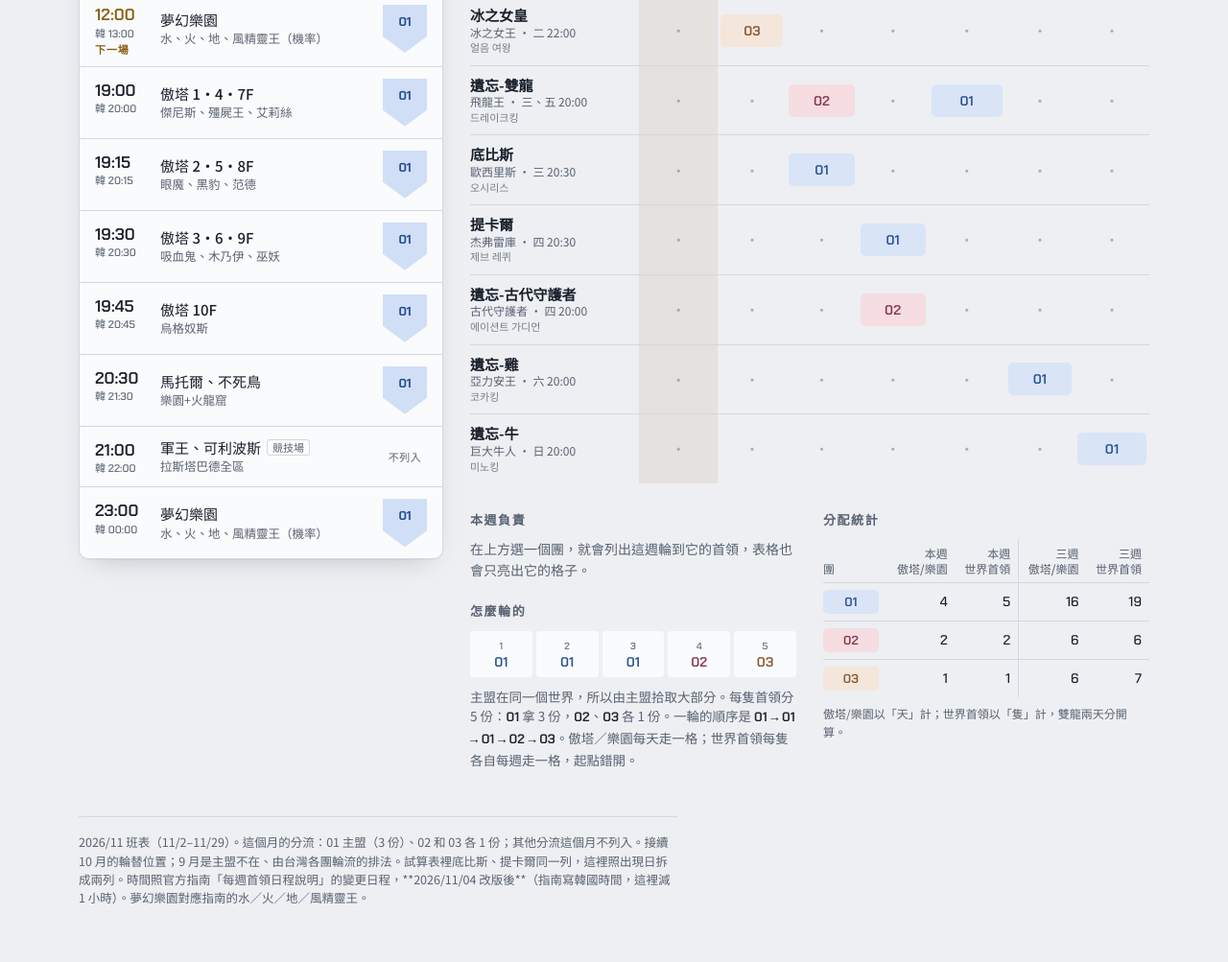
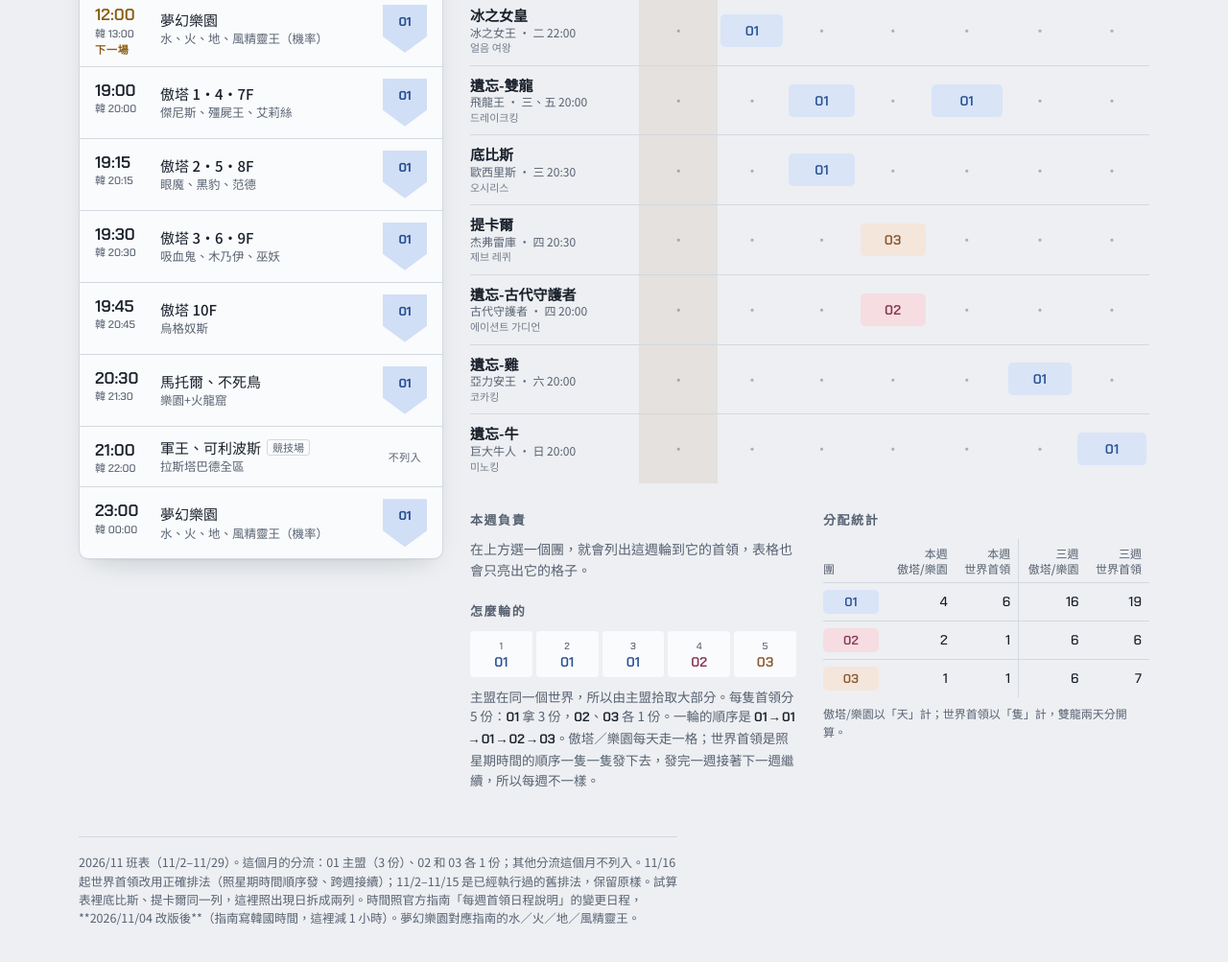
Before and after one commit to Wschedule/pandora-schedule, a plain HTML site: page index.html in a window 1280 px wide. Shown: the part 485-1488 px from the top of the page at 96% size. Drawn offline with Linux system fonts and the light colour scheme.

Commit message:
世界首領改用正確排法（照出現順序發、跨週接續），11/16 起套用
Co-Authored-By: Claude Opus 5 <noreply@anthropic.com>

```diff
--- a/index.html
+++ b/index.html
@@ -509,8 +509,8 @@ footer p { margin: 0; padding-top: 16px; border-top: 1px solid var(--rule); font
   var WEEKS = [
     { daily: ["02", "03", "01", "01", "01", "02", "03"], world: ["01", "01", "01", "01", "03", "02", "02", "03"] },
     { daily: ["01", "01", "01", "02", "03", "01", "01"], world: ["02", "01", "01", "01", "01", "03", "03", "01"] },
-    { daily: ["01", "02", "03", "01", "01", "01", "02"], world: ["03", "02", "01", "02", "01", "01", "01", "01"] },
-    { daily: ["03", "01", "01", "01", "02", "03", "01"], world: ["01", "03", "02", "03", "01", "01", "01", "01"] }
+    { daily: ["01", "02", "03", "01", "01", "01", "02"], world: ["01", "01", "01", "02", "03", "01", "01", "01"] },
+    { daily: ["03", "01", "01", "01", "02", "03", "01"], world: ["02", "03", "01", "01", "01", "02", "03", "01"] }
   ];
   // 11 月的分流（§2）：01 拿 3 份、02 ×1、03 ×1
   var CYCLE = ["01", "01", "01", "02", "03"];
@@ -600,12 +600,12 @@ footer p { margin: 0; padding-top: 16px; border-top: 1px solid var(--rule); font
       mineDaily: "傲塔1-10、樂園+火龍窟 全天",
       mineDailySub: function (f) { return f("19:00") + "–" + f("19:45") + " 傲塔 · " + f("20:30") + " 火龍窟，樂園 " + f("12:00") + " · " + f("23:00"); },
       ruleTitle: "怎麼輪的",
-      rule: "主盟在同一個世界，所以由主盟拾取大部分。每隻首領分 5 份：<span class=\"num\">01</span> 拿 3 份，<span class=\"num\">02</span>、<span class=\"num\">03</span> 各 1 份。一輪的順序是 <span class=\"num\">01 → 01 → 01 → 02 → 03</span>。傲塔／樂園每天走一格；世界首領每隻各自每週走一格，起點錯開。",
+      rule: "主盟在同一個世界，所以由主盟拾取大部分。每隻首領分 5 份：<span class=\"num\">01</span> 拿 3 份，<span class=\"num\">02</span>、<span class=\"num\">03</span> 各 1 份。一輪的順序是 <span class=\"num\">01 → 01 → 01 → 02 → 03</span>。傲塔／樂園每天走一格；世界首領是照星期時間的順序一隻一隻發下去，發完一週接著下一週繼續，所以每週不一樣。",
       patternLabel: "一輪 5 格",
       tallyTitle: "分配統計",
       tallyHead: ["團", "本週<br>傲塔/樂園", "本週<br>世界首領", "三週<br>傲塔/樂園", "三週<br>世界首領"],
       tallyNote: "傲塔/樂園以「天」計；世界首領以「隻」計，雙龍兩天分開算。",
-      footer: "2026/11 班表（11/2–11/29）。這個月的分流：01 主盟（3 份）、02 和 03 各 1 份；其他分流這個月不列入。接續 10 月的輪替位置；9 月是主盟不在、由台灣各團輪流的排法。試算表裡底比斯、提卡爾同一列，這裡照出現日拆成兩列。時間照官方指南「每週首領日程說明」的變更日程，**2026/11/04 改版後**（指南寫韓國時間，這裡減 1 小時）。夢幻樂園對應指南的水／火／地／風精靈王。"
+      footer: "2026/11 班表（11/2–11/29）。這個月的分流：01 主盟（3 份）、02 和 03 各 1 份；其他分流這個月不列入。11/16 起世界首領改用正確排法（照星期時間順序發、跨週接續）；11/2–11/15 是已經執行過的舊排法，保留原樣。試算表裡底比斯、提卡爾同一列，這裡照出現日拆成兩列。時間照官方指南「每週首領日程說明」的變更日程，**2026/11/04 改版後**（指南寫韓國時間，這裡減 1 小時）。夢幻樂園對應指南的水／火／地／風精靈王。"
     },
     ko: {
       doc: "판도라 루팅 순번표",
@@ -657,12 +657,12 @@ footer p { margin: 0; padding-top: 16px; border-top: 1px solid var(--rule); font
       mineDaily: "오만1~10층, 몽환의 낙원/마토르/피닉스 종일",
       mineDailySub: function (f) { return f("19:00") + "–" + f("19:45") + " 오만 · " + f("20:30") + " 화룡굴, 낙원 " + f("12:00") + " · " + f("23:00"); },
       ruleTitle: "순번 규칙",
-      rule: "주맹이 같은 월드에 있어 주맹이 대부분을 루팅합니다. 모든 보스는 5몫으로 나눕니다: <span class=\"num\">01</span> 3몫, <span class=\"num\">02</span>·<span class=\"num\">03</span> 각 1몫. 한 바퀴 순서는 <span class=\"num\">01 → 01 → 01 → 02 → 03</span>. 오만/낙원은 하루에 한 칸씩, 월드 보스는 보스마다 매주 한 칸씩 진행하며 시작 위치가 서로 다릅니다.",
+      rule: "주맹이 같은 월드에 있어 주맹이 대부분을 루팅합니다. 모든 보스는 5몫으로 나눕니다: <span class=\"num\">01</span> 3몫, <span class=\"num\">02</span>·<span class=\"num\">03</span> 각 1몫. 한 바퀴 순서는 <span class=\"num\">01 → 01 → 01 → 02 → 03</span>. 오만/낙원은 하루에 한 칸씩, 월드 보스는 요일·시간 순서대로 한 마리씩 나눠 주고 다음 주에 이어서 계속합니다.",
       patternLabel: "한 바퀴 5칸",
       tallyTitle: "배분 통계",
       tallyHead: ["팀", "이번 주<br>오만/낙원", "이번 주<br>월드 보스", "3주 합계<br>오만/낙원", "3주 합계<br>월드 보스"],
       tallyNote: "오만/낙원은 일수, 월드 보스는 마리 수 기준. 드레이크 킹은 두 요일을 따로 셉니다.",
-      footer: "2026년 11월 일정 (11/2–11/29). 이번 달 분류: 01 주맹(3몫), 02·03 각 1몫; 다른 분류는 이번 달 제외입니다. 10월 순번을 이어서 진행합니다. 9월은 주맹이 없어 대만 각 팀이 돌아가며 맡는 방식이었습니다. 스프레드시트에서는 오시리스와 제브레퀴가 한 줄이지만 여기서는 출현 요일별로 나눴습니다. 시간은 공식 가이드 「주간 보스 일정」의 변경 일정 기준이며 **2026/11/04 업데이트 이후** 시간입니다. 몽환의 낙원은 가이드의 물·불·땅·바람의 대정령입니다."
+      footer: "2026년 11월 일정 (11/2–11/29). 이번 달 분류: 01 주맹(3몫), 02·03 각 1몫; 다른 분류는 이번 달 제외입니다. 11/16부터 월드 보스는 올바른 방식(요일·시간 순서대로 배분, 주 단위로 이어서)으로 바뀌었고, 11/2–11/15는 이미 진행된 기존 배분을 그대로 둡니다. 스프레드시트에서는 오시리스와 제브레퀴가 한 줄이지만 여기서는 출현 요일별로 나눴습니다. 시간은 공식 가이드 「주간 보스 일정」의 변경 일정 기준이며 **2026/11/04 업데이트 이후** 시간입니다. 몽환의 낙원은 가이드의 물·불·땅·바람의 대정령입니다."
     }
   };
 
```
